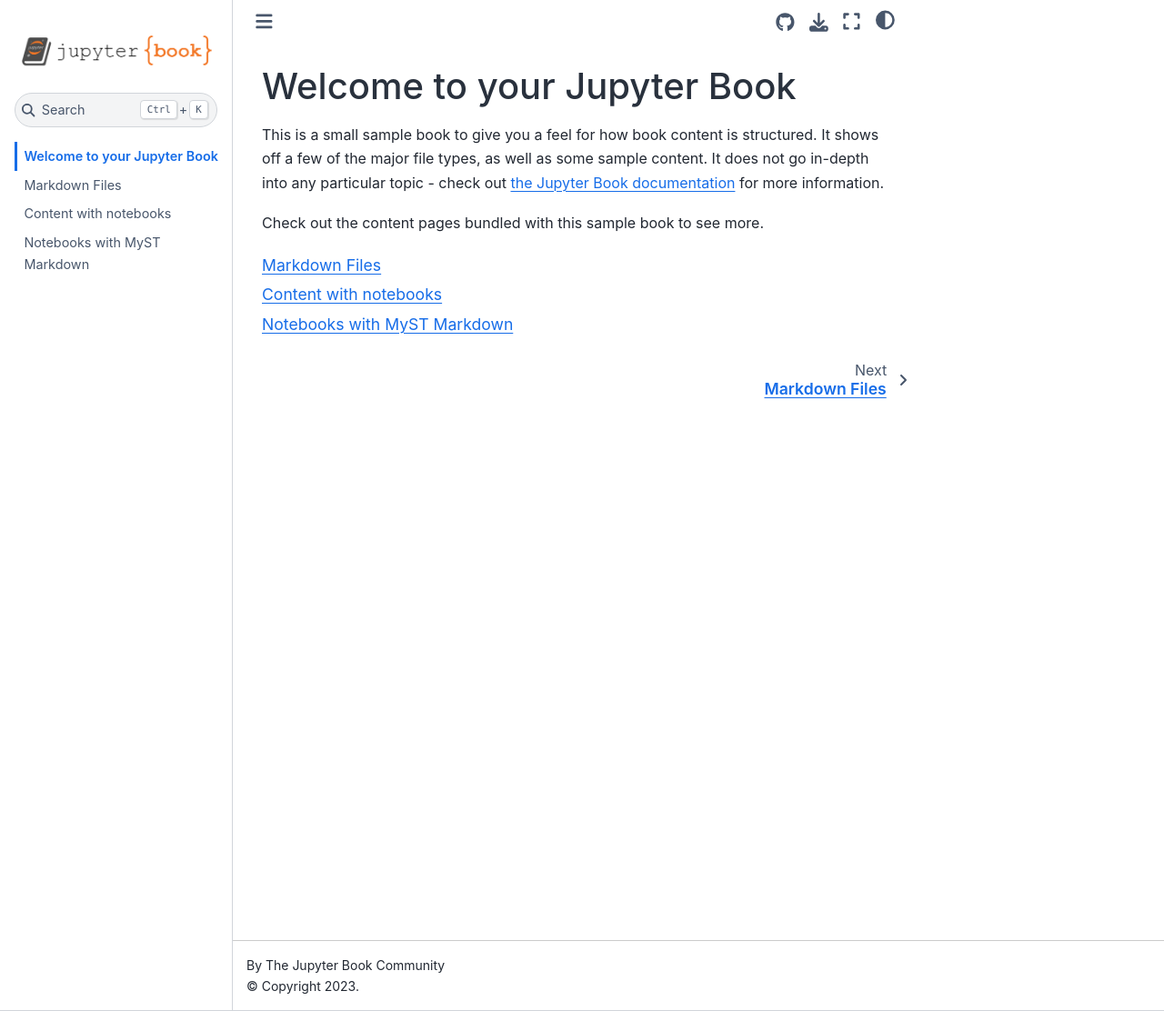
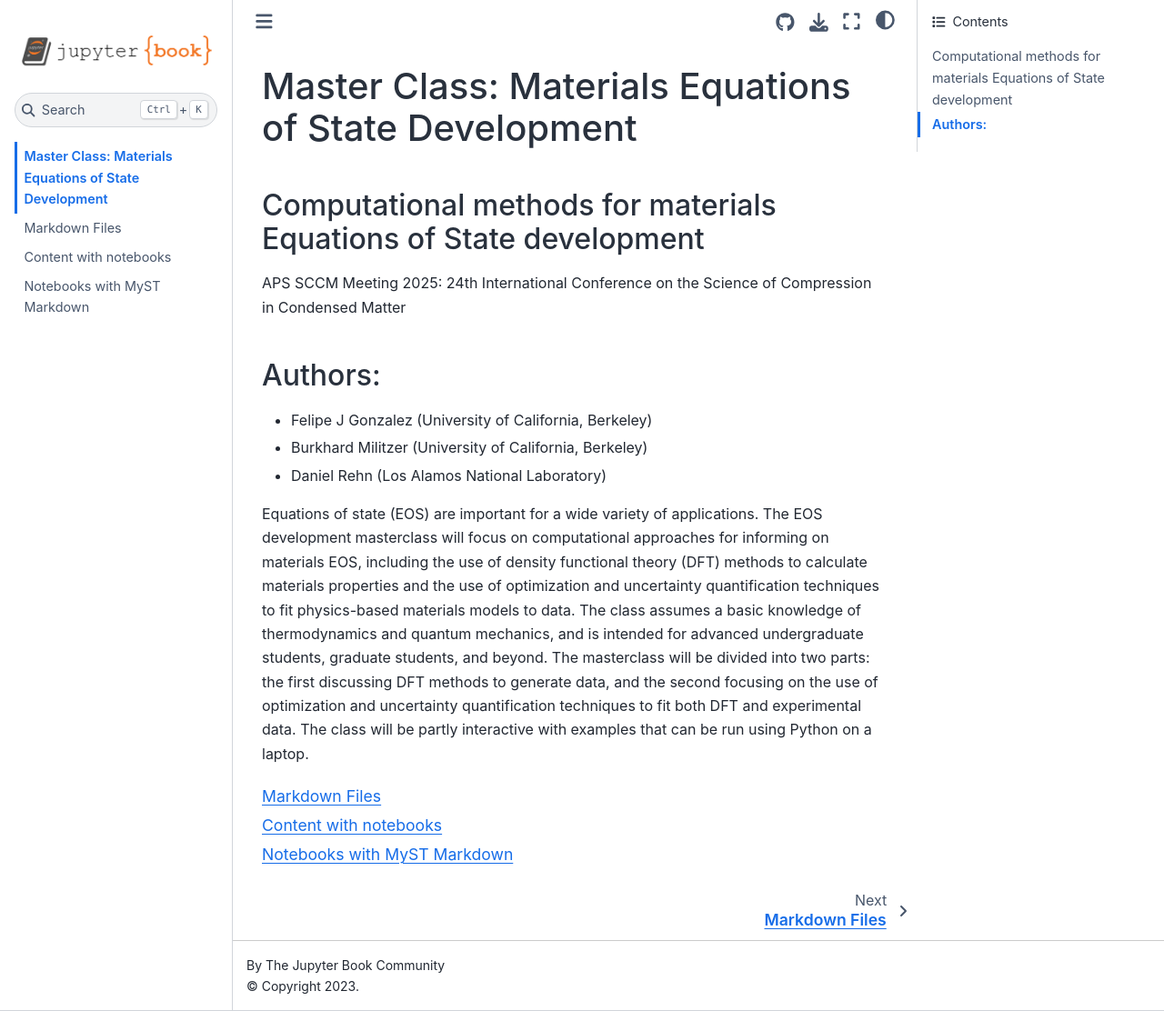
Before and after one commit to fgonzcat/EOS_SCCM_2025, a Jupyter Book: the page built from intro.md, in a window 1280 px wide and 1112 px high. Shown: the whole window at 91% size. Built offline with Jupyter Book 1.0.4 settings and Sphinx 7.4.7 and the Sphinx Book theme 1.1.4, drawn with Linux system fonts in a browser that asks for light colours.

Commit message:
Update intro.md

````diff
--- a/intro.md
+++ b/intro.md
@@ -1,11 +1,16 @@
-# Welcome to your Jupyter Book
+# Master Class: Materials Equations of State Development
+## Computational methods for materials Equations of State development
+APS SCCM Meeting 2025: 24th International Conference on the Science of Compression in Condensed Matter
 
-This is a small sample book to give you a feel for how book content is
-structured.
-It shows off a few of the major file types, as well as some sample content.
-It does not go in-depth into any particular topic - check out [the Jupyter Book documentation](https://jupyterbook.org) for more information.
 
-Check out the content pages bundled with this sample book to see more.
+## Authors:
+- Felipe J Gonzalez (University of California, Berkeley)
+- Burkhard Militzer (University of California, Berkeley)
+- Daniel Rehn (Los Alamos National Laboratory)
+
+
+Equations of state (EOS) are important for a wide variety of applications. The EOS development masterclass will focus on computational approaches for informing on materials EOS, including the use of density functional theory (DFT) methods to calculate materials properties and the use of optimization and uncertainty quantification techniques to fit physics-based materials models to data. The class assumes a basic knowledge of thermodynamics and quantum mechanics, and is intended for advanced undergraduate students, graduate students, and beyond. The masterclass will be divided into two parts: the first discussing DFT methods to generate data, and the second focusing on the use of optimization and uncertainty quantification techniques to fit both DFT and experimental data. The class will be partly interactive with examples that can be run using Python on a laptop.
+
 
 ```{tableofcontents}
 ```
````
